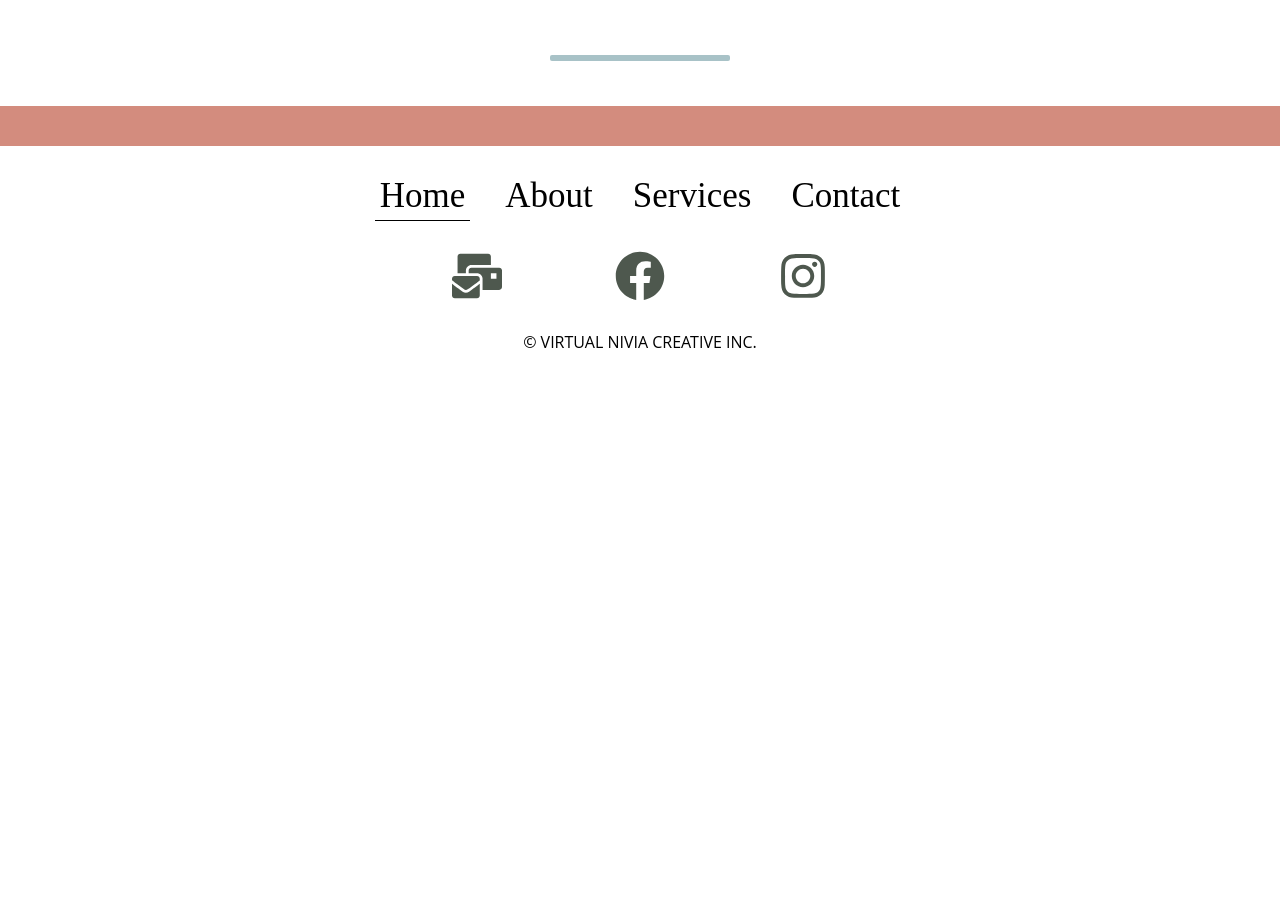
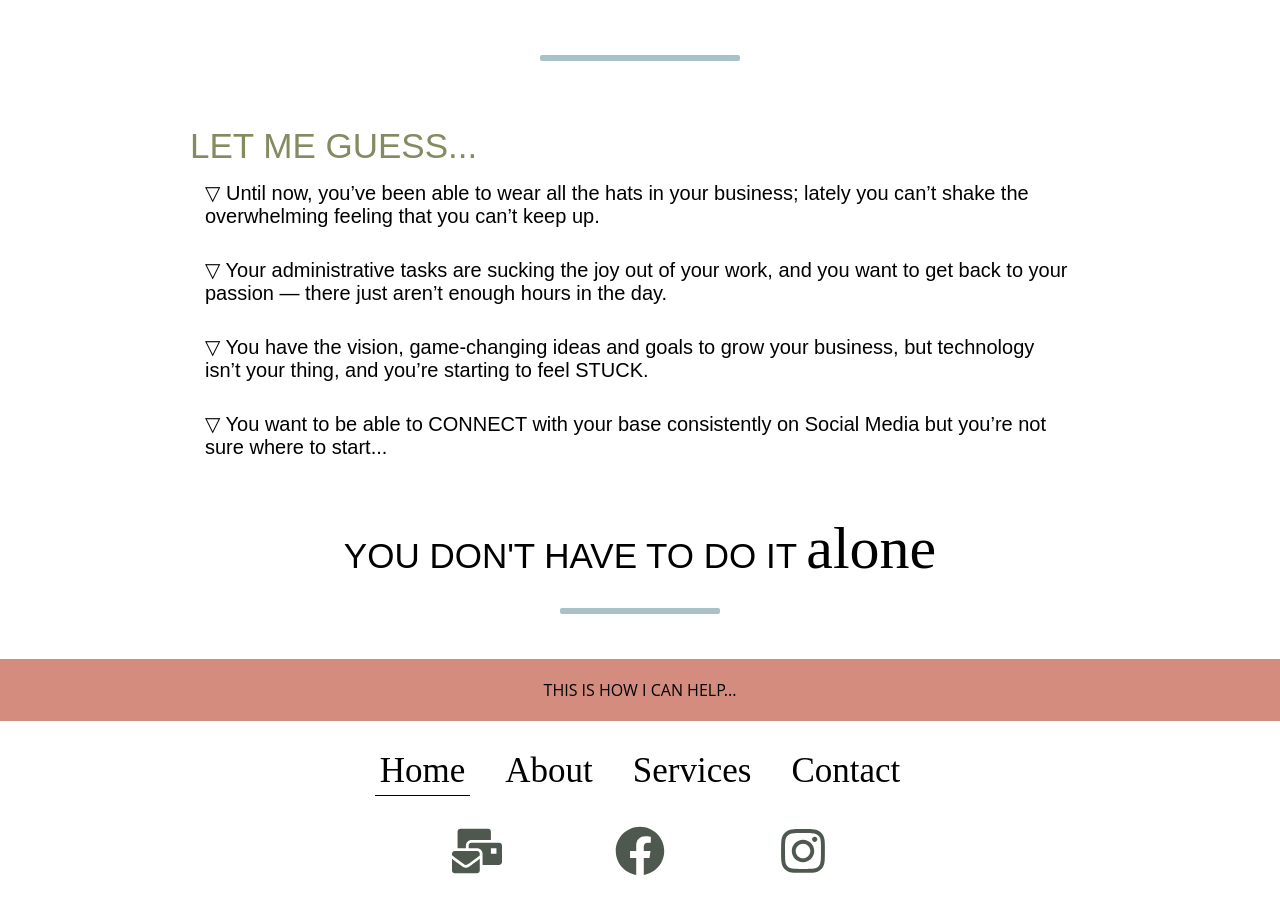
Before and after one commit to jesusjmiranda/virtualAssistantSite, a React (Create React App) app: page / in a window 1280 px wide. Shown: the part 866-1775 px from the top of the page. Before the commit the page ends 1234 px from the top, so only its background shows below. Built offline with nearby package versions, Linux system fonts and the light colour scheme.

Commit message:
Add the rest of the content and styling to the second banner and created ProvidedService component for the   the next ContentBanner

```diff
--- /dev/null
+++ b/src/components/ProvidedService/ProvidedService.module.css
@@ -0,0 +1,3 @@
+.ProvidedService {
+    background-color: violet;
+}
--- a/src/pages/Home.js
+++ b/src/pages/Home.js
@@ -11,10 +11,11 @@ const Home = () => {
         <p className={styles.mediumText}>HEALTH & WELLNESS</p>
         <p className={styles.complexText}>entrepeneur</p>
 
-        <Spacer color={'rgb(136, 76, 27)'} width={120} />
+        <Spacer color={"rgb(136, 76, 27)"} width={80} />
 
         <Button text={"WORK WITH ME"} />
       </ContentBanner>
+
       <ContentBanner color={"white"}>
         <p className={styles.firstParagraph}>
           I’m Nivia. I help{" "}
@@ -29,10 +30,41 @@ const Home = () => {
           CLIENT SERVICING, IMPACTFUL CARE, AND SUSTAINED GROWTH
         </p>
 
-        <Spacer color={'rgb(168,194,199)'} width={180} />
+        <Spacer color={"rgb(168,194,199)"} width={200} />
 
+        <div className={styles.assumptions}>
+          <p className={styles.assumptionTitle}>LET ME GUESS...</p>
+          <p className={styles.assumption}>
+            ▽ Until now, you’ve been able to wear all the hats in your business;
+            lately you can’t shake the overwhelming feeling that you can’t keep
+            up.
+          </p>
+          <p className={styles.assumption}>
+            ▽ Your administrative tasks are sucking the joy out of your work,
+            and you want to get back to your passion — there just aren’t enough
+            hours in the day.
+          </p>
+          <p className={styles.assumption}>
+            ▽ You have the vision, game-changing ideas and goals to grow your
+            business, but technology isn’t your thing, and you’re starting to
+            feel STUCK.
+          </p>
+          <p className={styles.assumption}>
+            ▽ You want to be able to CONNECT with your base consistently on
+            Social Media but you’re not sure where to start...
+          </p>
+        </div>
+
+        <div className={styles.inspiration}>
+          YOU DON'T HAVE TO DO IT{" "}
+          <span className={styles.inspirationAccent}>alone</span>
+        </div>
+
+        <Spacer color={"rgb(168,194,199)"} width={160} />
       </ContentBanner>
-      <ContentBanner color={"rgb(211,140,126)"}></ContentBanner>
+      <ContentBanner color={"rgb(211,140,126)"}>
+        <div className={styles.thirdBannerTitle}>THIS IS HOW I CAN HELP...</div>
+      </ContentBanner>
     </>
   );
 };
--- a/src/pages/Home.module.css
+++ b/src/pages/Home.module.css
@@ -38,3 +38,37 @@
     font-style: italic;
     font-family: 'Karla', sans-serif;
 }
+
+.assumptions {
+    display: flex;
+    flex-direction: column;
+    align-items: flex-start;
+    max-width: 900px;
+    text-align: left;
+    margin-top: 40px;
+    margin-bottom: 40px;
+}
+
+.assumptionTitle{
+    font-family: 'Abel', sans-serif;
+    font-size: 35px;
+    color: rgb(131,139,97);
+}
+
+.assumption {
+    font-family: 'Abel', sans-serif;
+    margin: 15px;
+    font-size: 20px;
+}
+
+.inspiration {
+    font-family: 'Abel', sans-serif;
+    font-size: 35px;
+    color: black;
+    margin-bottom: 50px;
+}
+
+.inspirationAccent {
+    font-family: 'WindSong', cursive;
+    font-size: 60px;
+}
```
Also changed, not shown: src/components/ProvidedService/ProvidedService.js (added, +9 -0 lines).
